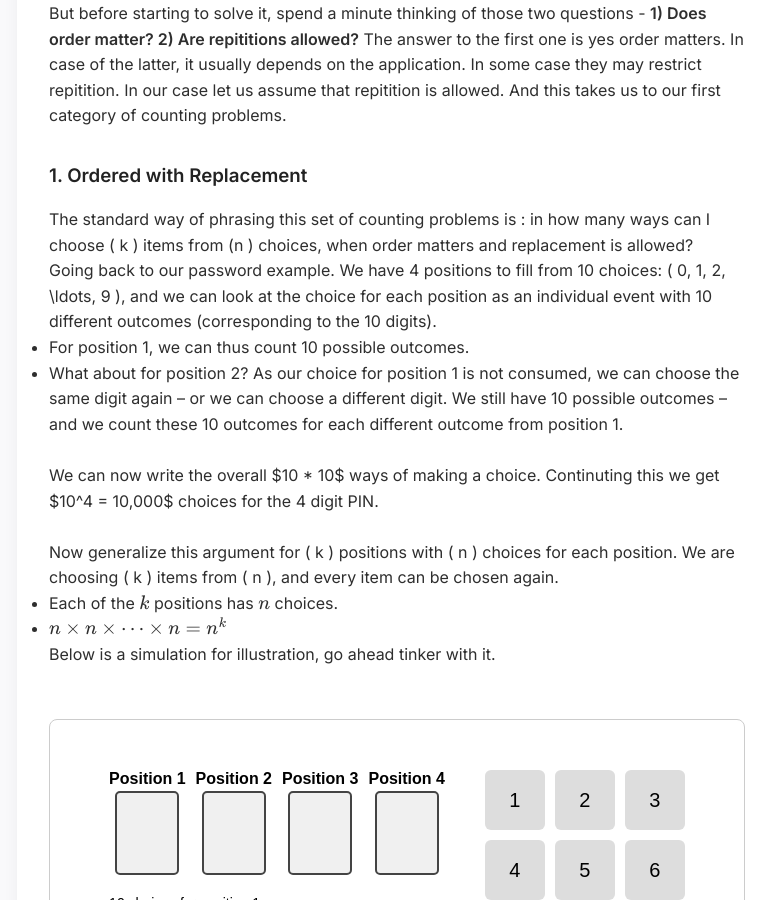
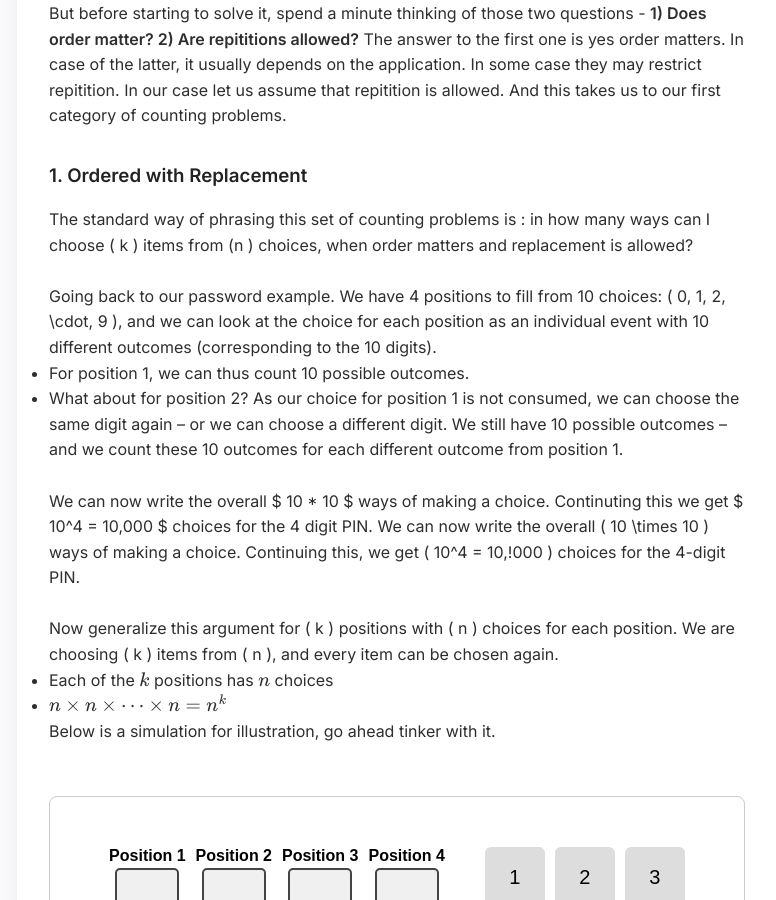
Before and after one commit to 21f3002975/21f3002975.github.io, a Jekyll site: the page built from index.md, in a window 1280 px wide and 900 px high, scrolled down 5831 px. Shown: the whole window, without its empty margins (307-1083 px from the left). Built offline with Jekyll 4.4.1, drawn with Linux system fonts in a browser that asks for light colours; nearby versions of some CDN libraries.

Commit message:
Format update

```diff
--- a/index.md
+++ b/index.md
@@ -128,7 +128,6 @@ But now, let’s count the same thing a different way.
 ### The Left-Hand Side
 
 Let’s decide **how many people to pick from Group A** and how many from Group B. Suppose we pick **j people from Group A**. Then, we must pick **k - j people from Group B** to reach k total.
-
 <ul>
   <li>Number of ways to choose j people from Group A: \( \binom{m}{j} \)</li>
   <li>Number of ways to choose k - j people from Group B: \( \binom{n}{k - j} \)</li>
@@ -194,18 +193,18 @@ But before starting to solve it, spend a minute thinking of those two questions
 ### 1. **Ordered with Replacement**
 
 The standard way of phrasing this set of counting problems is : in how many ways can I choose \( k \) items from \(n \) choices, when order matters and replacement is allowed?
-
-
-Going back to our password example. We have 4 positions to fill from 10 choices: \( 0, 1, 2, \ldots, 9 \), and we can look at the choice for each position as an individual event with 10 different outcomes (corresponding to the 10 digits).
+<br><br>
+Going back to our password example. We have 4 positions to fill from 10 choices: \( 0, 1, 2, \cdot, 9 \), and we can look at the choice for each position as an individual event with 10 different outcomes (corresponding to the 10 digits).
 - For position 1, we can thus count 10 possible outcomes.
 - What about for position 2? As our choice for position 1 is not consumed, we can choose the same digit again – or we can choose a different digit. We still have 10 possible outcomes – and we count these 10 outcomes for each different outcome from position 1.
 <br><br>
-We can now write the overall $10 * 10$ ways of making a choice. Continuting this we get $10^4 = 10,000$ choices for the 4 digit PIN.
+We can now write the overall $ 10 * 10 $ ways of making a choice. Continuting this we get $ 10^4 = 10,000 $ choices for the 4 digit PIN.
+We can now write the overall \( 10 \times 10 \) ways of making a choice. Continuing this, we get \( 10^4 = 10,\!000 \) choices for the 4-digit PIN.
 <br><br>
 Now generalize this argument for \( k \) positions with \( n \) choices for each position. We are choosing \( k \) items from \( n \), and every item can be chosen again.
 
 <ul>
-  <li>Each of the \( k \) positions has \( n \) choices.</li>
+  <li>Each of the \( k \) positions has \( n \) choices</li>
   <li>\( n \times n \times \cdots \times n = n^k \)</li>
 </ul>
 
```
